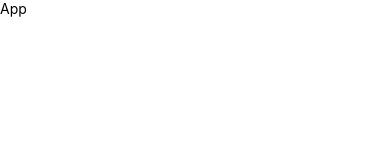
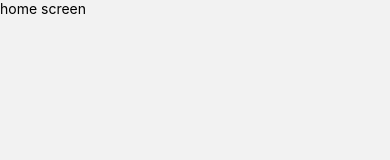
Before and after one commit to IbrahimXplorer/GeoFence, a React Native app: screen /Home in a window 390 px wide. Shown: the top 160 px of the page. Built offline with nearby package versions, Linux system fonts and the light colour scheme.

Commit message:
do navigation setup

```diff
--- a/src/App.tsx
+++ b/src/App.tsx
@@ -1,11 +1,9 @@
 import React from 'react'
-import { Text, View } from 'react-native'
+import Navigator from './navigator/navigator'
 
 const App = () => {
   return (
-    <View>
-      <Text>App</Text>
-    </View>
+   <Navigator/>
   )
 }
 
--- /dev/null
+++ b/src/navigator/navigator.tsx
@@ -0,0 +1,13 @@
+import { NavigationContainer } from '@react-navigation/native';
+import * as React from 'react';
+import { RootStack } from './stack/RootStack';
+
+export const Navigator = () => {
+  return (
+    <NavigationContainer>
+      <RootStack />
+    </NavigationContainer>
+  );
+};
+
+export default Navigator;
--- /dev/null
+++ b/src/navigator/stack/RootStack.tsx
@@ -0,0 +1,17 @@
+import { createNativeStackNavigator } from '@react-navigation/native-stack';
+import * as React from 'react';
+import HomeScreen from '../../screens/home/HomeScreen';
+
+const Stack = createNativeStackNavigator();
+
+export const RootStack = () => {
+  return (
+    <Stack.Navigator screenOptions={{ headerShown: false }}>
+      <Stack.Screen
+        name="Home"
+        component={HomeScreen}
+        options={{ headerShown: false }}
+      />
+    </Stack.Navigator>
+  );
+};
--- /dev/null
+++ b/src/screens/home/HomeScreen.tsx
@@ -0,0 +1,14 @@
+import React from 'react';
+import { SafeAreaView, Text, View } from 'react-native';
+
+export const HomeScreen = () => {
+  return (
+    <SafeAreaView>
+      <View>
+        <Text>home screen</Text>
+      </View>
+    </SafeAreaView>
+  );
+};
+
+export default HomeScreen;
```
Also changed, not shown: package.json (+6 -1 lines), 3 other files (tests, documents, lock files or other folders).
